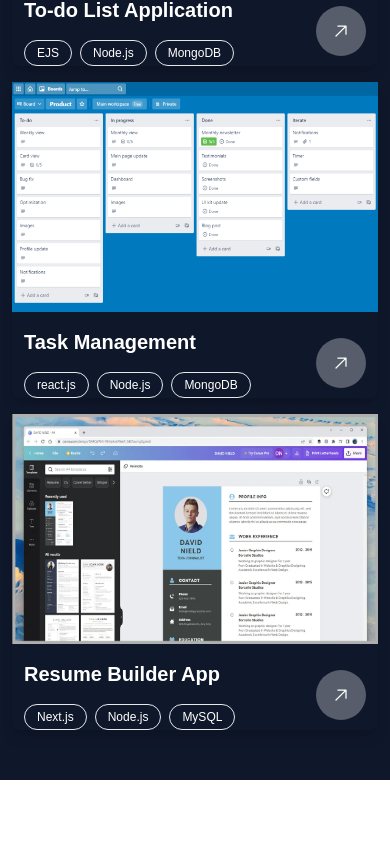
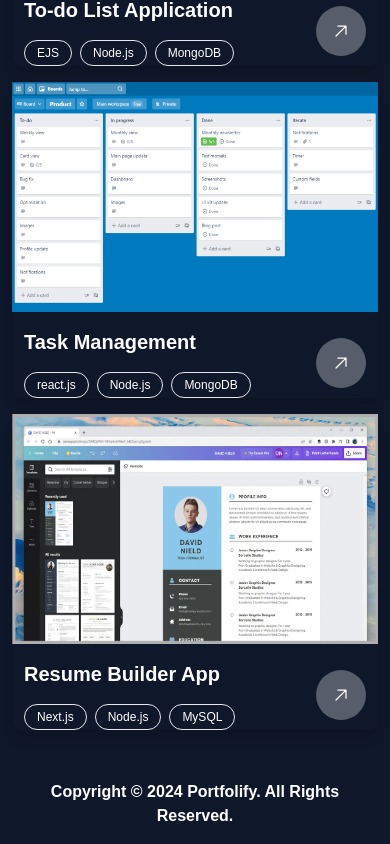
Before and after one commit to LakhanKBhardwaj/My_Portfolio, a Next.js app: page / in a window 390 px wide. Shown: the part 3912-4756 px from the top of the page. Before the commit the page ends 4692 px from the top, so only its background shows below. Built offline with nearby package versions, Linux system fonts and the light colour scheme.

Commit message:
create footer page.

```diff
--- a/src/components/pages/AboutSection/Projects.tsx
+++ b/src/components/pages/AboutSection/Projects.tsx
@@ -43,7 +43,6 @@ export const Projects: FC = () => {
                                 <Link href={{pathname: '/projectDetails',}}className='project-link flex items-center justify-center flex-shrink-0'>
                                     <ArrowUpRight size={20} className='link-icon' />
                                 </Link>
-
                             </div>
                         </div>
                     ))}
--- a/src/components/shared/Footer.tsx
+++ b/src/components/shared/Footer.tsx
@@ -1,7 +1,9 @@
 import React, { FC } from 'react'
 
-export const Footer : FC = () => {
+export const Footer: FC = () => {
   return (
-    <div>Footer</div>
+    <section className="footerContainer flex flex-wrap gap-3 md:gap-6 justify-center sm:justify-between items-center pb-4 md:pb-8 text-center  lg:mb-0">
+      <span className=" text-base font-semibold text-white">Copyright © 2024 Portfolify. All Rights Reserved.</span>
+    </section>
   )
 }
--- a/src/pages/index.tsx
+++ b/src/pages/index.tsx
@@ -5,6 +5,7 @@ import { Sidebar } from '@/components/shared/Sidebar'
 import { Skills } from '@/components/pages/AboutSection/Skills'
 import { Projects } from '@/components/pages/AboutSection/Projects'
 import { Preloader } from '@/components/shared/Preloader'
+import { Footer } from '@/components/shared/Footer'
 
 
 
@@ -30,6 +31,7 @@ export default function Home() {
             <About />
             <Skills />
             <Projects />
+            <Footer />
           </div>
         </main>
       </div>
--- a/src/styles/custom.css
+++ b/src/styles/custom.css
@@ -93,3 +93,15 @@
     color: var(--dark-gray);
     transform: rotate(45deg);
 }
+
+
+
+
+/* Footer section style */
+.footerContainer {
+    width: 100%;
+    margin-right: auto;
+    margin-left: auto;
+    padding-right: calc(1.5rem * 0.5);
+    padding-left: calc(1.5rem * 0.5);
+}
```
